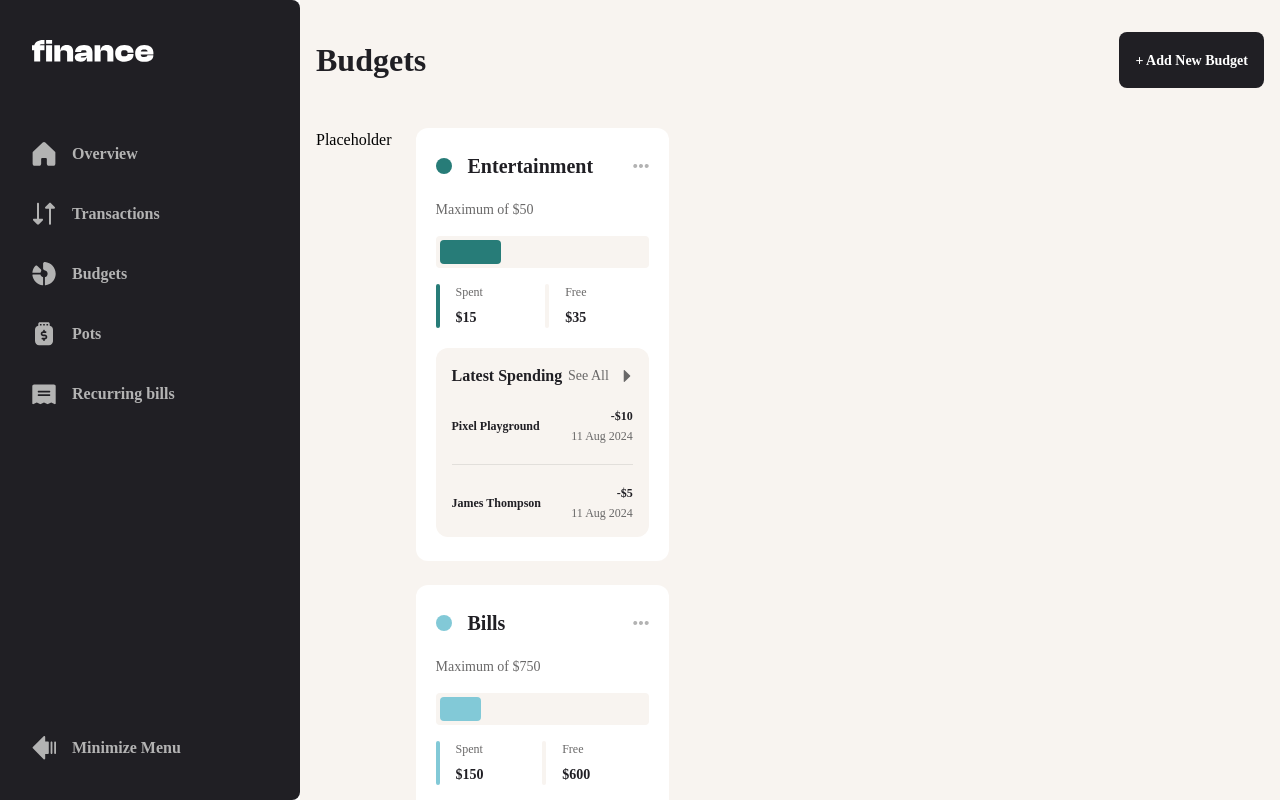
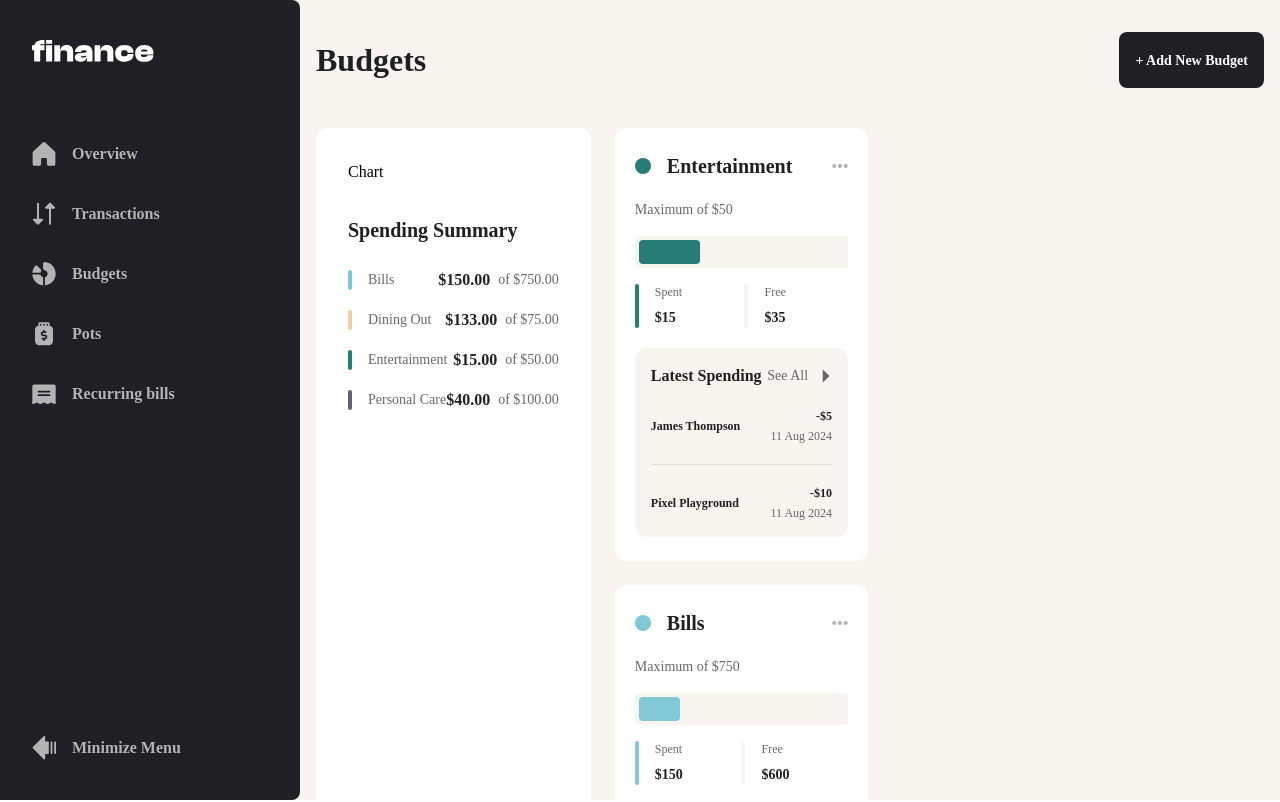
Before and after one commit to gianmarcoricciarelli/personal-finance-app, a React (Vite) app: page /budgets in a window 1280 px wide. Shown: the top 802 px of the page. Built offline with nearby package versions, Linux system fonts and the light colour scheme; a web font is replaced by a local one.

Commit message:
feature: added spending summary and refactor

```diff
--- a/package.json
+++ b/package.json
@@ -19,6 +19,7 @@
     },
     "devDependencies": {
         "@eslint/js": "^9.17.0",
+        "@types/node": "^22.13.1",
         "@types/react": "^18.3.18",
         "@types/react-dom": "^18.3.5",
         "@vitejs/plugin-react": "^4.3.4",
--- a/src/pages/Budgets/Budget/Budget.tsx
+++ b/src/pages/Budgets/Budget/Budget.tsx
@@ -1,32 +1,27 @@
 import ProgressBar from '@components/ProgressBar/ProgressBar'
 import Text from '@components/Text/Text'
 import TextBox from '@components/TextBox/TextBox'
-import DataContext from '@contexts/Data/Data.context'
 import CaretRightIcon from '@images/icon-caret-right.svg?react'
 import EllipsisIcon from '@images/icon-ellipsis.svg?react'
 import clsx from 'clsx'
-import { Fragment, useContext } from 'react'
-import { Budget as BudgetType, Color } from '../../../types'
+import { Fragment } from 'react'
+import { Budget as BudgetType, Transaction } from '../../../types'
 
 interface BudgetProps {
     category: BudgetType['category']
     maximum: BudgetType['maximum']
     theme: BudgetType['theme']
+    transactions: Transaction[]
+    spent: number
 }
 
-export default function Budget({ category, maximum, theme }: BudgetProps) {
-    const {
-        data: { transactions },
-    } = useContext(DataContext)
-    const transactionByCategory = transactions
-        .filter(
-            (t) => t.category === category && new Date(t.date).getMonth() === 7
-        )
-        .sort((a, b) => new Date(b.date).getTime() - new Date(a.date).getTime())
-    const spent = Math.abs(
-        transactionByCategory.reduce((prev, curr) => prev + curr.amount, 0)
-    )
-
+export default function Budget({
+    category,
+    maximum,
+    theme,
+    transactions,
+    spent
+}: BudgetProps) {
     return (
         <div
             className={clsx(
@@ -62,7 +57,7 @@ export default function Budget({ category, maximum, theme }: BudgetProps) {
                     colors={theme}
                 />
                 <div className='flex'>
-                    <TextBox.WithTag className='grow' color={theme as Color}>
+                    <TextBox.WithTag className='grow' color={theme}>
                         <div className='flex flex-col gap-2'>
                             <Text>Spent</Text>
                             <Text
@@ -74,10 +69,7 @@ export default function Budget({ category, maximum, theme }: BudgetProps) {
                             </Text>
                         </div>
                     </TextBox.WithTag>
-                    <TextBox.WithTag
-                        className='grow'
-                        color={'#F8F4F0' as Color}
-                    >
+                    <TextBox.WithTag className='grow' color={'#F8F4F0'}>
                         <div className='flex flex-col gap-2'>
                             <Text>Free</Text>
                             <Text
@@ -105,7 +97,7 @@ export default function Budget({ category, maximum, theme }: BudgetProps) {
                     </div>
                 </div>
                 <div className='flex flex-col gap-5'>
-                    {transactionByCategory.slice(0, 3).map((t, index) => (
+                    {transactions.slice(0, 3).map((t, index) => (
                         <Fragment key={index}>
                             <div className='flex justify-between items-center'>
                                 <Text fontStyle='bold' color='pfa-grey-900'>
@@ -123,7 +115,7 @@ export default function Budget({ category, maximum, theme }: BudgetProps) {
                                     } ${new Date(t.date).getFullYear()}`}</Text>
                                 </div>
                             </div>
-                            {index !== transactionByCategory.length - 1 && (
+                            {index !== transactions.length - 1 && (
                                 <div className='h-[1px] bg-pfa-grey-500/15' />
                             )}
                         </Fragment>
--- a/src/pages/Budgets/Budgets.tsx
+++ b/src/pages/Budgets/Budgets.tsx
@@ -4,10 +4,23 @@ import DataContext from '@contexts/Data/Data.context'
 import clsx from 'clsx'
 import { useContext } from 'react'
 import Budget from './Budget/Budget'
+import SpendingSummary from './SpendingSummary/SpendingSummary'
 
 export default function Budgets() {
-    const { data } = useContext(DataContext)
-    const { budgets } = data
+    const {
+        data: { budgets, transactions }
+    } = useContext(DataContext)
+    const categories = new Set(budgets.map((b) => b.category))
+    const transactionsByCategory = transactions.filter(
+        (t) => categories.has(t.category) && new Date(t.date).getMonth() === 7
+    )
+    const spentByCategory = transactionsByCategory.reduce((prev, curr) => {
+        prev[curr.category] = prev[curr.category]
+            ? prev[curr.category] + Math.abs(curr.amount)
+            : Math.abs(curr.amount)
+
+        return prev
+    }, {} as Record<string, number>)
 
     return (
         <div
@@ -25,11 +38,29 @@ export default function Budgets() {
                     + Add New Budget
                 </Button.Primary>
             </div>
-            <div className='flex flex-col tablet:flex-row desktop:flex-row gap-6'>
-                <div>Placeholder</div>
+            <div className='flex flex-col desktop:flex-row gap-6'>
+                <div
+                    className={clsx(
+                        'px-5 py-6 tablet:px-8 tablet:py-8 desktop:px-8 desktop:py-8',
+                        'bg-pfa-white rounded-xl',
+                        'flex flex-col tablet:flex-row gap-8'
+                    )}
+                >
+                    <span>Chart</span>
+                    <SpendingSummary spentByCategory={spentByCategory} />
+                </div>
                 <div className='flex flex-col gap-6'>
                     {budgets.map((budget, index) => {
-                        return <Budget key={index} {...budget} />
+                        return (
+                            <Budget
+                                key={index}
+                                {...budget}
+                                transactions={transactionsByCategory.filter(
+                                    (t) => t.category === budget.category
+                                )}
+                                spent={spentByCategory[budget.category]}
+                            />
+                        )
                     })}
                 </div>
             </div>
--- /dev/null
+++ b/src/pages/Budgets/SpendingSummary/SpendingSummary.tsx
@@ -0,0 +1,56 @@
+import Text from '@components/Text/Text'
+import TextBox from '@components/TextBox/TextBox'
+import DataContext from '@contexts/Data/Data.context'
+import { useContext } from 'react'
+
+export default function SpendingSummary({
+    spentByCategory
+}: {
+    spentByCategory: Record<string, number>
+}) {
+    const {
+        data: { budgets }
+    } = useContext(DataContext)
+
+    return (
+        <div className='flex flex-col gap-6'>
+            <Text fontSize='xl' fontStyle='bold' color='pfa-grey-900'>
+                Spending Summary
+            </Text>
+            <div className='flex flex-col gap-4'>
+                {Object.entries(spentByCategory)
+                    .sort(([a], [b]) => a.localeCompare(b))
+                    .map(([category, spent]) => (
+                        <div
+                            key={category}
+                            className='flex justify-between items-center'
+                        >
+                            <TextBox.WithTag
+                                color={
+                                    budgets.find(
+                                        (b) => b.category === category
+                                    )!.theme
+                                }
+                            >
+                                <Text fontSize='sm'>{category}</Text>
+                            </TextBox.WithTag>
+                            <div className='flex items-center gap-2'>
+                                <Text
+                                    fontSize='base'
+                                    fontStyle='bold'
+                                    color='pfa-grey-900'
+                                >
+                                    {`$${spent.toFixed(2)}`}
+                                </Text>
+                                <Text fontSize='sm'>
+                                    {`of $${budgets
+                                        .find((b) => b.category === category)
+                                        ?.maximum.toFixed(2)}`}
+                                </Text>
+                            </div>
+                        </div>
+                    ))}
+            </div>
+        </div>
+    )
+}
--- a/src/pages/Home/Budgets/Budgets.tsx
+++ b/src/pages/Home/Budgets/Budgets.tsx
@@ -7,12 +7,12 @@ import { useContext } from 'react'
 import { useNavigate } from 'react-router'
 import { Cell, Label, LabelProps, Pie, PieChart } from 'recharts'
 import { PolarViewBox } from 'recharts/types/util/types'
-import { Budget, Color } from '../../../types'
+import { Budget } from '../../../types'
 
 function CustomLabel({
     viewBox,
     text,
-    subText,
+    subText
 }: LabelProps & {
     text: string
     subText: string
@@ -103,7 +103,7 @@ export default function Budgets() {
                     {budgets.map((budget) => (
                         <TextBox.WithTag
                             key={budget.category}
-                            color={budget.theme as Color}
+                            color={budget.theme}
                         >
                             <TextBox.WithSubText
                                 title={
--- a/src/pages/Home/Pots/Pots.tsx
+++ b/src/pages/Home/Pots/Pots.tsx
@@ -6,7 +6,7 @@ import IconPot from '@images/icon-pot.svg?react'
 import clsx from 'clsx'
 import { useContext } from 'react'
 import { useNavigate } from 'react-router'
-import { Color, Pot } from '../../../types'
+import { Pot } from '../../../types'
 
 export default function Pots() {
     const navigate = useNavigate()
@@ -59,10 +59,7 @@ export default function Pots() {
                 </div>
                 <div className={clsx('sm:grow', 'grid grid-cols-2 gap-4')}>
                     {pots.map((pot) => (
-                        <TextBox.WithTag
-                            key={pot.name}
-                            color={pot.theme as Color}
-                        >
+                        <TextBox.WithTag key={pot.name} color={pot.theme}>
                             <TextBox.WithSubText
                                 title={<TextBox.Text>{pot.name}</TextBox.Text>}
                                 subTitle={
--- a/src/pages/RecurringBills/Summary/Summary.tsx
+++ b/src/pages/RecurringBills/Summary/Summary.tsx
@@ -10,7 +10,7 @@ export default function Summary() {
             className={clsx(
                 'p-4',
                 'bg-pfa-white rounded-xl',
-                'flex flex-col gap-5 tablet:grow-[0.5]'
+                'flex flex-col gap-5 tablet:grow-[0.5]',
             )}
         >
             <Text fontSize='base' fontStyle='bold' color='pfa-grey-900'>
@@ -34,7 +34,7 @@ export default function Summary() {
                                         _summary.bills.length
                                     } ($${_summary.total.toLocaleString(
                                         undefined,
-                                        { minimumFractionDigits: 2 }
+                                        { minimumFractionDigits: 2 },
                                     )})`}
                                 </Text>
                             </div>
@@ -42,7 +42,7 @@ export default function Summary() {
                                 <div className='h-[1px] bg-pfa-grey-500/15' />
                             )}
                         </div>
-                    )
+                    ),
                 )}
             </div>
         </div>
--- a/vite.config.ts
+++ b/vite.config.ts
@@ -5,5 +5,5 @@ import tsConfigPaths from 'vite-tsconfig-paths'
 
 // https://vite.dev/config/
 export default defineConfig({
-    plugins: [react(), tsConfigPaths(), svgr()],
+    plugins: [react(), tsConfigPaths(), svgr()]
 })
```
Also changed, not shown: src/components/TextBox/TextBox.tsx (+5 -5 lines), src/tailwind_index.css (+5 -28 lines), tsconfig.app.json (+26 -11 lines), tsconfig.json (+7 -3 lines), 2 other files (tests, documents, lock files or other folders).
